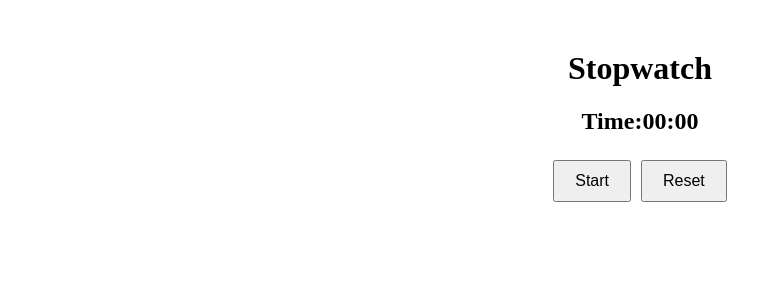
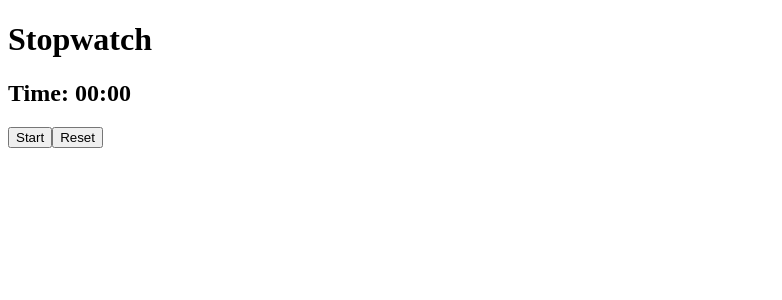
Before and after one commit to vkzeus/Stopwatch, a React (Create React App) app: page / in a window 1280 px wide. Shown: the top 300 px of the page, without its empty margins (0-782 px from the left). Built offline with nearby package versions, Linux system fonts and the light colour scheme.

Commit message:
cypress version

```diff
--- a/src/App.js
+++ b/src/App.js
@@ -1,41 +1,11 @@
-import React, { useState, useRef, useEffect } from "react";
+import React, { useState, useEffect } from "react";
 
 const Stopwatch = () => {
   const [time, setTime] = useState(0); // Time in milliseconds
-  const [isRunning, setIsRunning] = useState(false); // Tracks whether the stopwatch is running
-  const intervalRef = useRef(null); // Ref to store interval ID
+  const [isRunning, setIsRunning] = useState(false); // Stopwatch state
+  const [intervalId, setIntervalId] = useState(null); // Stores interval ID
 
-  // Start the stopwatch
-  const start = () => {
-    if (!isRunning) {
-      setIsRunning(true);
-      intervalRef.current = setInterval(() => {
-        setTime((prevTime) => prevTime + 10); // Increment by 10ms
-      }, 10); // Run every 10ms
-    }
-  };
-
-  // Stop the stopwatch
-  const stop = () => {
-    if (isRunning) {
-      clearInterval(intervalRef.current); // Clear interval
-      setIsRunning(false);
-    }
-  };
-
-  // Reset the stopwatch
-  const reset = () => {
-    clearInterval(intervalRef.current); // Clear interval
-    setTime(0); // Reset time to 0
-    setIsRunning(false); // Set running state to false
-  };
-
-  // Ensure interval cleanup on component unmount
-  useEffect(() => {
-    return () => clearInterval(intervalRef.current);
-  }, []);
-
-  // Format time in HH:MM:SS.ms
+  // Format time to MM:SS
   const formatTime = (time) => {
     const seconds = Math.floor((time / 1000) % 60);
     const minutes = Math.floor((time / (1000 * 60)) % 60);
@@ -44,36 +14,49 @@ const Stopwatch = () => {
       .padStart(2, "0")}`;
   };
 
+  // Start the stopwatch
+  const handleStart = () => {
+    if (!isRunning) {
+      setIsRunning(true);
+      const id = setInterval(() => {
+        setTime((prevTime) => prevTime + 100);
+      }, 100); // Update time every 100ms
+      setIntervalId(id);
+    }
+  };
+
+  // Stop the stopwatch
+  const handleStop = () => {
+    if (isRunning) {
+      setIsRunning(false);
+      clearInterval(intervalId);
+    }
+  };
+
+  // Reset the stopwatch
+  const handleReset = () => {
+    setIsRunning(false);
+    clearInterval(intervalId);
+    setTime(0);
+  };
+
+  // Cleanup interval on unmount
+  useEffect(() => {
+    return () => clearInterval(intervalId);
+  }, [intervalId]);
+
   return (
-    <div style={{ textAlign: "center", marginTop: "50px" }}>
+    <div>
       <h1>Stopwatch</h1>
-      <h2 data-testid="time-display">Time:{formatTime(time)}</h2>
-
-      {/* Conditionally render Start and Stop buttons */}
+      <h2>Time: {formatTime(time)}</h2>
       {!isRunning ? (
-        <button onClick={start} data-testid="start-button" style={buttonStyle}>
-          Start
-        </button>
+        <button onClick={handleStart}>Start</button>
       ) : (
-        <button onClick={stop} data-testid="stop-button" style={buttonStyle}>
-          Stop
-        </button>
+        <button onClick={handleStop}>Stop</button>
       )}
-
-      {/* Reset button */}
-      <button onClick={reset} data-testid="reset-button" style={buttonStyle}>
-        Reset
-      </button>
+      <button onClick={handleReset}>Reset</button>
     </div>
   );
 };
 
-// Button styles
-const buttonStyle = {
-  padding: "10px 20px",
-  margin: "5px",
-  fontSize: "16px",
-  cursor: "pointer",
-};
-
 export default Stopwatch;
```
